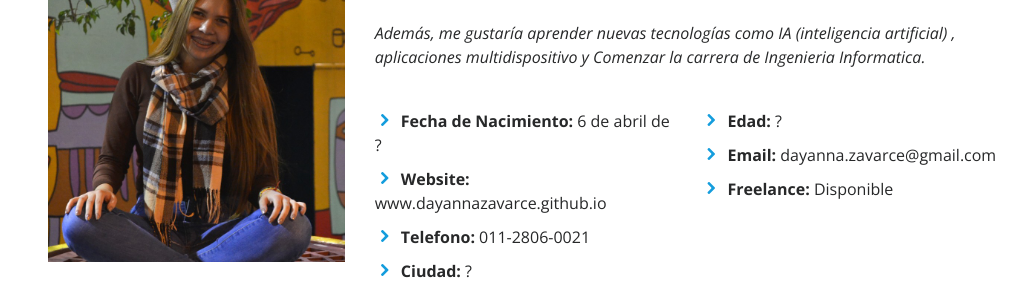
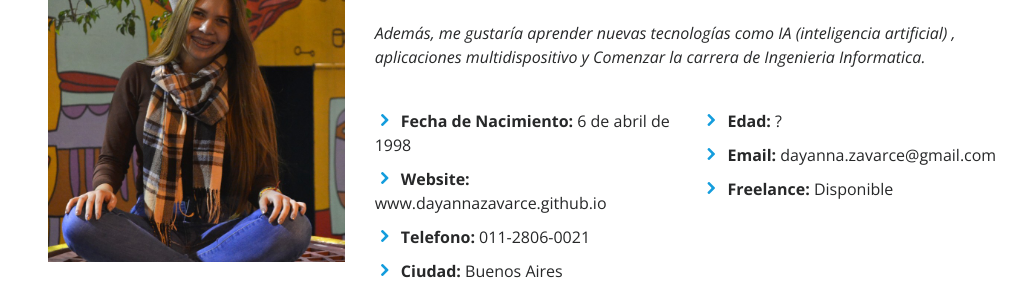
Before and after one commit to ZavarceDeAbreu/ZavarceDeAbreu.github.io, a plain HTML site: page index.html in a window 1280 px wide. Shown: the part 1075-1381 px from the top of the page, without its empty margins (267-1280 px from the left). Drawn offline with nearby package versions, Linux system fonts and the light colour scheme.

Commit message:
Update index.html

```diff
--- a/index.html
+++ b/index.html
@@ -101,10 +101,10 @@
                         <div class="row">
                             <div class="col-lg-6 mt-4">
                                 <ul>
-                                    <li><i class="icofont-rounded-right"></i> <strong>Fecha de Nacimiento:</strong> 6 de abril de ?</li>
+                                    <li><i class="icofont-rounded-right"></i> <strong>Fecha de Nacimiento:</strong> 6 de abril de 1998</li>
                                     <li><i class="icofont-rounded-right"></i> <strong>Website:</strong> www.dayannazavarce.github.io</li>
                                     <li><i class="icofont-rounded-right"></i> <strong>Telefono:</strong> 011-2806-0021</li>
-                                    <li><i class="icofont-rounded-right"></i> <strong>Ciudad:</strong> ?</li>
+                                    <li><i class="icofont-rounded-right"></i> <strong>Ciudad:</strong> Buenos Aires</li>
                                 </ul>
                             </div>
                             <div class="col-lg-6 mt-4">
```
